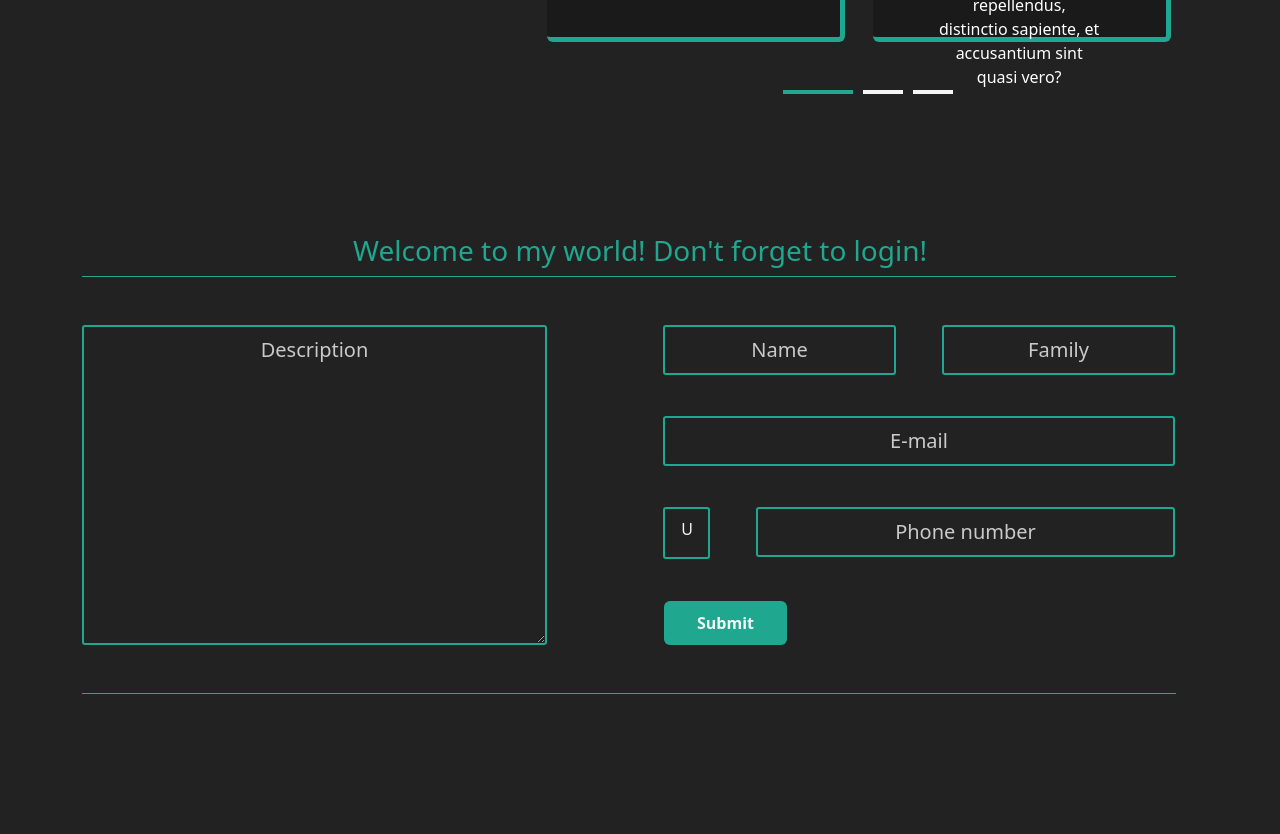
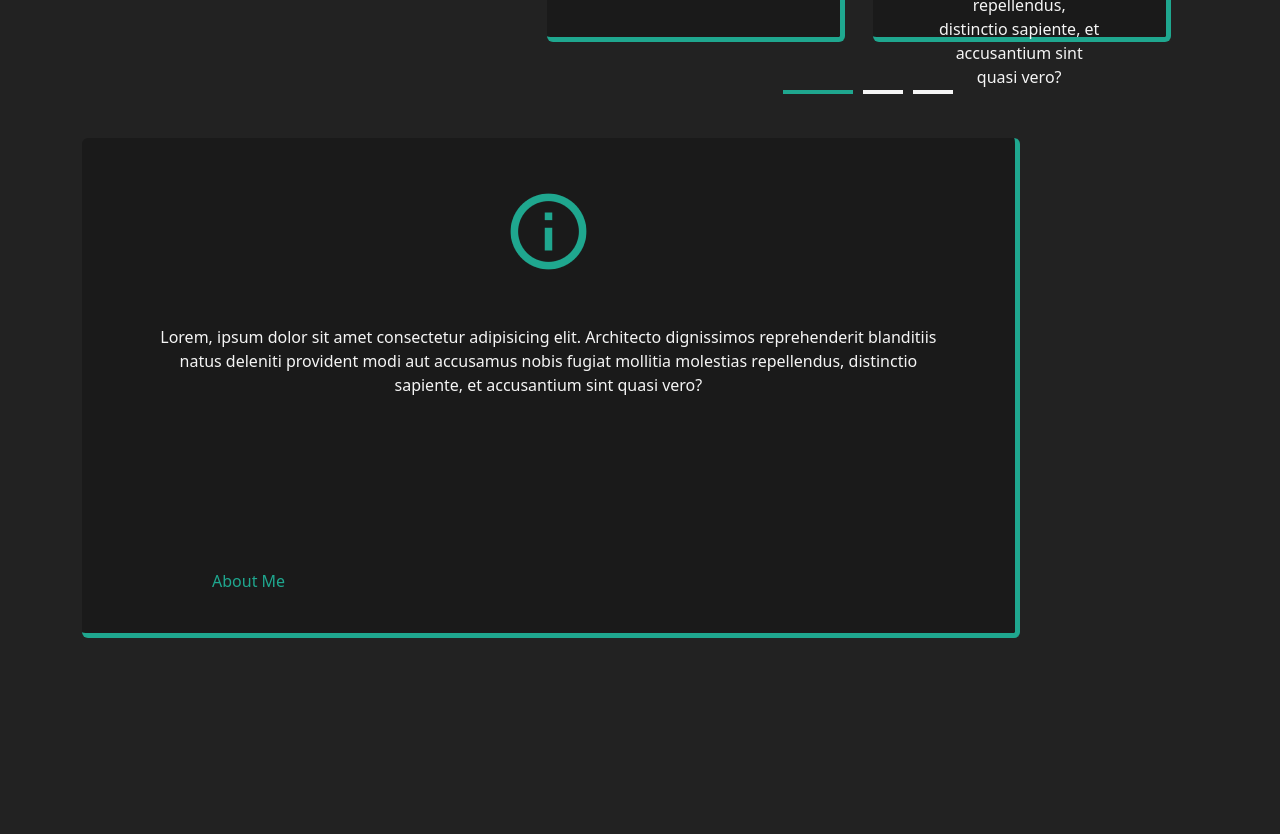
Before and after one commit to mobinbarmar/Personal-Web, an Angular app in the folder Angular/: page / in a window 1280 px wide. Shown: the part 1420-2254 px from the top of the page. Built offline with nearby package versions, Linux system fonts and the light colour scheme; no server answers.

Commit message:
card1 is responsible

```diff
--- a/Angular/src/app/pages/home/home.component.html
+++ b/Angular/src/app/pages/home/home.component.html
@@ -102,7 +102,7 @@
         </div>
       </div>
 
-      <div class="col-7">
+      <div class="d-none d-md-block col-7">
         <div class="d-flex">
           <div class="col-6" *ngIf="page == '1'">
             <app-card1 [text]="'Mobin'"></app-card1>
@@ -147,6 +147,10 @@
           </div>
         </div>
       </div>
+    </div>
+    <!-- !Mobile -->
+    <div class="col-11">
+      <app-card1></app-card1>
     </div>
   </div>
 </section>
--- a/Angular/src/app/shared/card1/card1.component.html
+++ b/Angular/src/app/shared/card1/card1.component.html
@@ -4,20 +4,20 @@
   </div>
   <div class="card-body">
     <div class="text-white text-center my-4" style="font-weight: 100;">
-      {{ text }}
+      <p>{{ text }}</p>
     </div>
   </div>
   <div class="text-primary text-center" style="font-weight: 500;position: absolute;bottom: 40px;left: 130px;cursor: pointer;">About Me</div>
 </div>
 
-<div class="card my-5 p-5 d-md-none d-flex flex-row justify-content-center">
+<div class="card my-5 p-2 d-md-none d-flex flex-row justify-content-center">
 
   <div class="d-flex align-items-center justify-content-center col-3">
     <img src="../../../assets/img/icons8-info-384 1.png" style="height:fit-content;" width="70">
   </div>
 
   <div class="text-white text-center my-4 col-6" style="font-weight: 100;">
-    Lorem, ipsum dolor sit amet consectetur adipisicing elit. Nulla
+    <small>Lorem, ipsum dolor sit amet consectetur adipisicing elit. Nulla</small>
   </div>
   <div class="d-flex align-items-center justify-content-center col-3">
     <div class="text-primary d-flex" style="font-weight: 500;">About Me</div>
```
